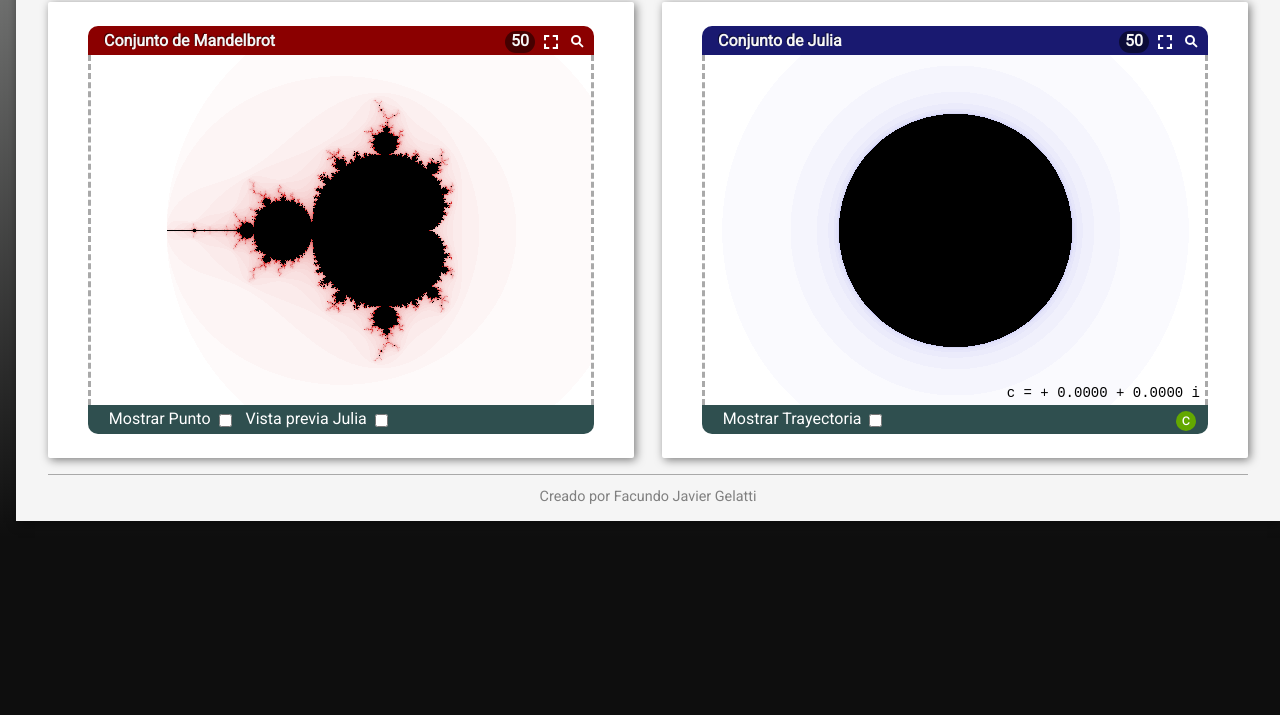
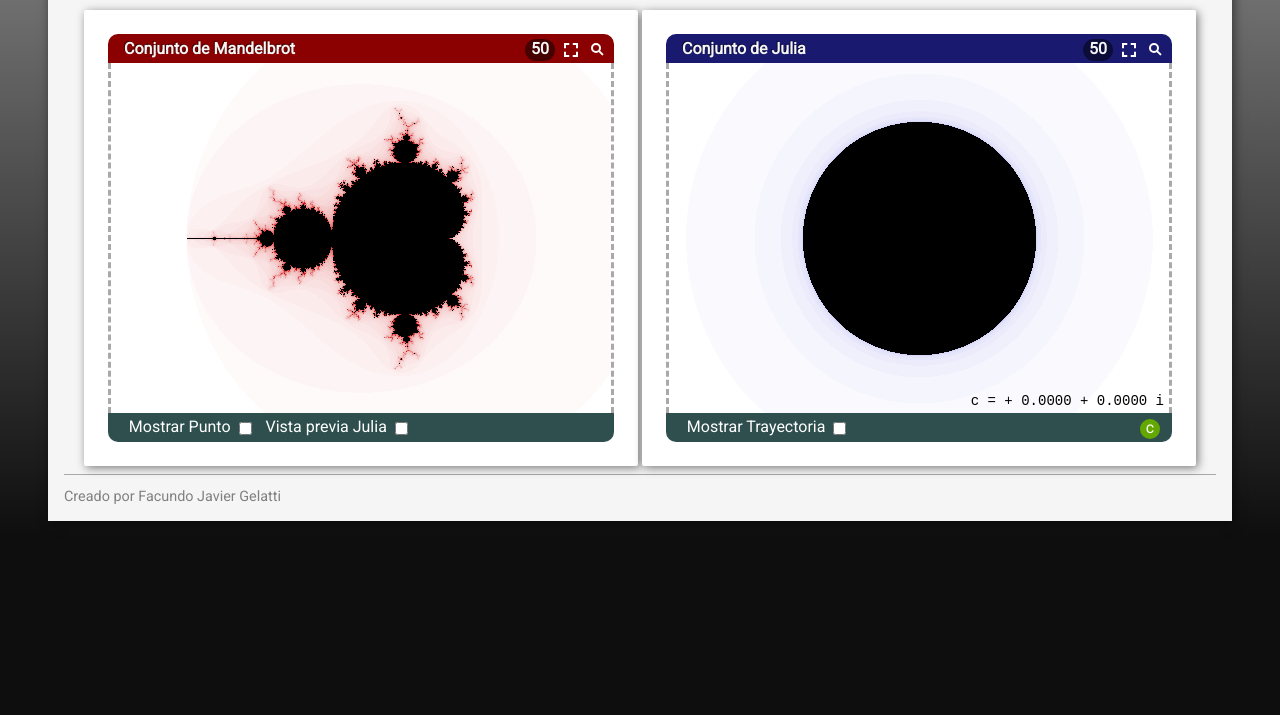
Before and after one commit to JavierGelatti/graficador-fractales-complejos, a plain HTML site: page index.html in a window 1280 px wide. Shown: the part 85-800 px from the top of the page. Drawn offline with Linux system fonts and the light colour scheme.

Commit message:
Mejorar estilos para soportar mas tamaños de pantallas

```diff
--- a/css/estilos.css
+++ b/css/estilos.css
@@ -1,11 +1,12 @@
 @import url(http://fonts.googleapis.com/css?family=Roboto);
+
 html {
     background: #0e0e0e;
     font-family: 'Roboto', serif;
     padding: 0;
 }
 body {
-    padding: 1em;
+    padding: 1em 0;
     margin: 0;
     background: #0e0e0e;
     background: linear-gradient(to bottom, #7d7e7d 0%,#0e0e0e 100%);
@@ -13,11 +14,13 @@ body {
 }
 #wrapper {
     background: whitesmoke;
-    width: 1200px;
     padding: 1em 2em;
     margin: 0 auto;
     overflow: hidden;
     box-shadow: 2px 2px 10px rgba(0, 0, 0, .5);
+    width: 90%;
+    max-width: 1200px;
+    min-width: 550px;
 }
 section {
     background: white;
@@ -220,3 +223,30 @@ section > div > input[type="checkbox"] {
     border-radius: 11px;
     cursor: pointer;
 }
+
+@media all and (max-width: 1320px) {
+    #wrapper {
+        padding: 16px;
+    }
+    section.julia, section.mandelbrot {
+        padding: 24px;
+    }
+}
+@media all and (max-width: 1282px) {
+    #wrapper {
+        text-align: center;
+    }
+    #wrapper > * {
+        text-align: left;
+    }
+    section.julia, section.mandelbrot {
+        float: none;
+        display: inline-block;
+        margin: .5em auto;
+    }
+}
+@media all and (max-width: 597px) or (max-device-width: 640px) {
+    body {
+        padding: 0;
+    }
+}
```
